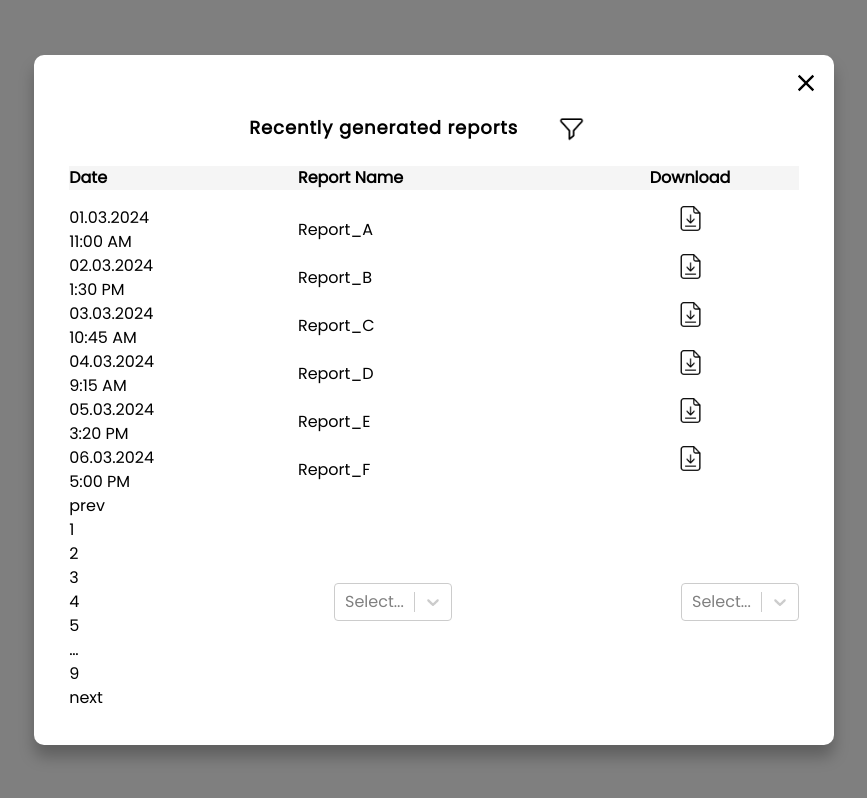
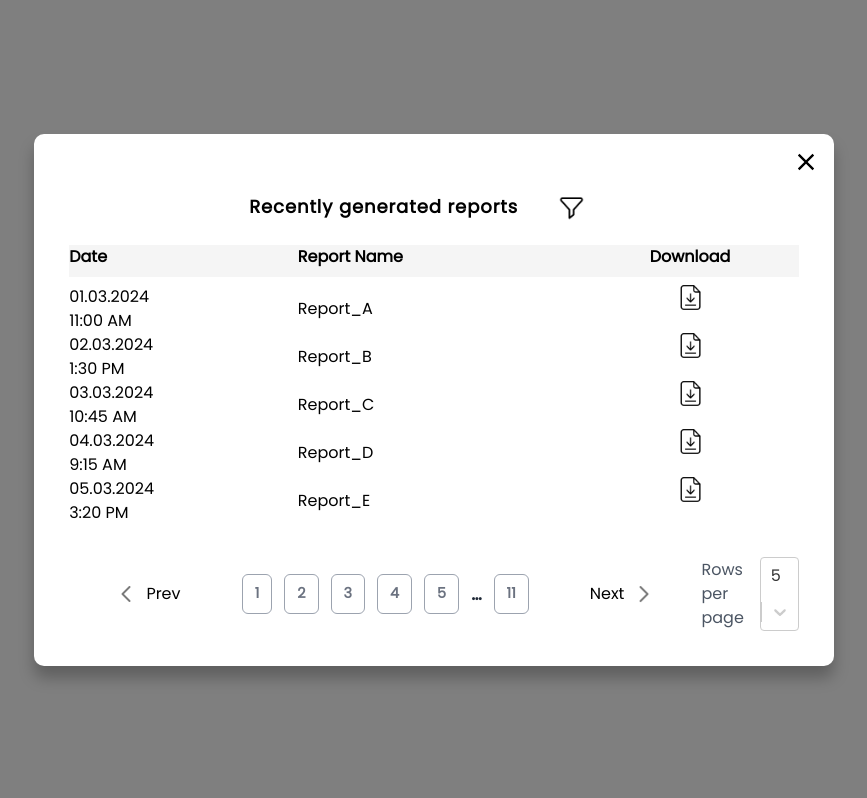
Before and after one commit to srijit-ops/monter, a Next.js app: page / in a window 1280 px wide. Both pictures are taken after a click on the button "See reports". Shown: the whole page, without its empty margins (206-1073 px from the left). Built offline with nearby package versions, Linux system fonts and the light colour scheme.

Commit message:
styling added

```diff
--- a/src/components/AllReports.js
+++ b/src/components/AllReports.js
@@ -1,4 +1,4 @@
-import React, { useMemo, useState } from 'react'
+import React, { useEffect, useMemo, useState } from 'react'
 import Image from "next/image";
 import Styles from "../styles/allreports.module.css"
 import TableComponent from './TableComponent';
@@ -6,25 +6,51 @@ import Select from "react-select";
 import Pagination from './Pagination';
 
 function AllReports({data}) {
-
+  const [selectedOption, setSelectedOption] = useState({value:5, label:5});
+  const [PageSize, setPageSize] = useState(selectedOption?selectedOption.value:6)
     const rowOptions = [
+      {
+        value: 4,
+        label: 4
+      },
+      {
+        value: 5,
+        label: 5
+      },
         {
-          value: 5,
-          label: 5
+          value: 6,
+          label: 6
+        },
+        {
+          value: 7,
+          label: 7
+        },
+        {
+          value: 8,
+          label: 8
+        },
+        {
+          value: 9,
+          label: 9
         },
         {
           value: 10,
           label: 10
-        }
+        },
       ];
-    let PageSize = 6;
+    // let PageSize = 10;
       const [currentPage, setCurrentPage] = useState(1);
+      useEffect(() => {
+        console.log(selectedOption)
+        setPageSize(selectedOption?.value)
+      }, [selectedOption])
+
 
       const finalData = useMemo(() => {
         const firstDataIndex = (currentPage - 1) * PageSize;
         const lastDataIndex = firstDataIndex + PageSize;
         return data.slice(firstDataIndex, lastDataIndex);
-      }, [currentPage]);
+      }, [currentPage,PageSize]);
 
   return (
     <div className='p-4'>
@@ -44,7 +70,7 @@ function AllReports({data}) {
             </button>
         </div>
         <TableComponent finalData={finalData}/>
-        <div className='flex justify-between items-center'>
+        <div className='flex justify-between items-center mt-8'>
         {/* <Pagination
         // className="pagination-bar"
         currentPage={currentPage}
@@ -52,6 +78,7 @@ function AllReports({data}) {
         pageSize={PageSize}
         onPageChange={page => setCurrentPage(page)}
       /> */}
+
       <Pagination
         // className="pagination-bar"
         currentPage={currentPage}
@@ -64,24 +91,20 @@ function AllReports({data}) {
         console.log("haha")
     }}
         multi={false}/>; */}
+        <div className='flex justify-center items-center'>
+        <p className='text-gray-600 mr-4'>Rows per page</p>
         <Select
-        // className="basic-single"
-        // classNamePrefix="select"
-        // defaultValue={colourOptions[0]}
-        // isDisabled={isDisabled}
-        // isLoading={isLoading}
-        // isClearable={isClearable}
-        // isRtl={isRtl}
-        // isSearchable={isSearchable}
-        name="color"
-        menuPortalTarget={document.body}
-        options={[
-          { value: 'chocolate', label: 'Chocolate' },
-          { value: 'strawberry', label: 'Strawberry' },
-          { value: 'vanilla', label: 'Vanilla' },
-        ]}
+        defaultValue={selectedOption}
+        onChange={setSelectedOption}
+        options={rowOptions}
       />
-        <Select
+      {/* {console.log(selectedOption)} */}
+        </div>
+      </div>
+
+
+
+        {/* <Select
             menuPortalTarget={document.body}
             menuPosition="fixed"
             options={[
@@ -89,9 +112,9 @@ function AllReports({data}) {
               { value: 'strawberry', label: 'Strawberry' },
               { value: 'vanilla', label: 'Vanilla' },
             ]}
-          />
+          /> */}
         </div>
-    </div>
+
   )
 }
 
--- a/src/components/Pagination.js
+++ b/src/components/Pagination.js
@@ -1,7 +1,9 @@
 import React from "react";
 // import classnames from "classnames";
 import { usePagination, DOTS } from "../hooks/usePagination.hooks";
+import Styles from "../styles/pagination.module.css"
 // import "./pagination.scss";
+import Image from "next/image";
 const Pagination = (props) => {
   const {
     onPageChange,
@@ -35,6 +37,7 @@ const Pagination = (props) => {
   return (
     <ul
       // className={classnames("pagination-container", { [className]: className })}
+      className="flex justify-between items-center gap-3"
     >
       <li
         // className={classnames("pagination-item", {
@@ -42,11 +45,22 @@ const Pagination = (props) => {
         // })}
         onClick={onPrevious}
       >
-        <div>prev</div>
+        <div className="flex justify-center items-center gap-3">
+
+          <Image
+            src={"/back.png"}
+            alt={"filter"}
+            layout="fill"
+            // height={230}
+            // width={238}
+            className={`object-contain ${Styles.img}`}/>
+            <p>Prev</p>
+          </div>
+
       </li>
       {paginationRange.map((pageNumber) => {
         if (pageNumber === DOTS) {
-          return <li className="pagination-item dots">&#8230;</li>;
+          return <li className="font-semibold text-lg text-gray-800">&#8230;</li>;
         }
 
         return (
@@ -54,6 +68,7 @@ const Pagination = (props) => {
             // className={classnames("pagination-item", {
             //   selected: pageNumber === currentPage
             // })}
+            className="cursor-pointer px-3 py-2 rounded-md text-gray-500 border border-gray-400  text-center text-[0.9rem] font-semibold focus:bg-[#f4511e] focus:text-white"
             onClick={() => onPageChange(pageNumber)}
           >
             {pageNumber}
@@ -66,7 +81,16 @@ const Pagination = (props) => {
         // })}
         onClick={onNext}
       >
-        <div>next</div>
+        <div className="flex justify-center items-center gap-3">
+          <p>Next</p>
+          <Image
+            src={"/back.png"}
+            alt={"filter"}
+            layout="fill"
+            // height={230}
+            // width={238}
+            className={`object-contain rotate-180 ${Styles.img}`}/>
+          </div>
       </li>
     </ul>
   );
--- a/src/hooks/usePagination.hooks.js
+++ b/src/hooks/usePagination.hooks.js
@@ -1,7 +1,7 @@
 import React from 'react';
 import { useMemo } from 'react';
 
-export const DOTS = '...';
+export const DOTS = '. . .';
 
 const range = (start, end) => {
   let length = end - start + 1;
--- a/src/styles/globals.css
+++ b/src/styles/globals.css
@@ -4,7 +4,7 @@
 
 
 *{
-    overflow-x: hidden;
+    /* overflow-x: hidden; */
     margin: 0;
     padding: 0;
     box-sizing: border-box;
--- a/src/styles/pagination.module.css
+++ b/src/styles/pagination.module.css
@@ -67,3 +67,12 @@
       }
     }
   }
+  .img_container div {
+    position: unset !important;
+  }
+
+  .img {
+    width: 10% !important;
+    position: relative !important;
+    height: unset !important;
+  }
```
Also changed, not shown: public/back.png (added).
